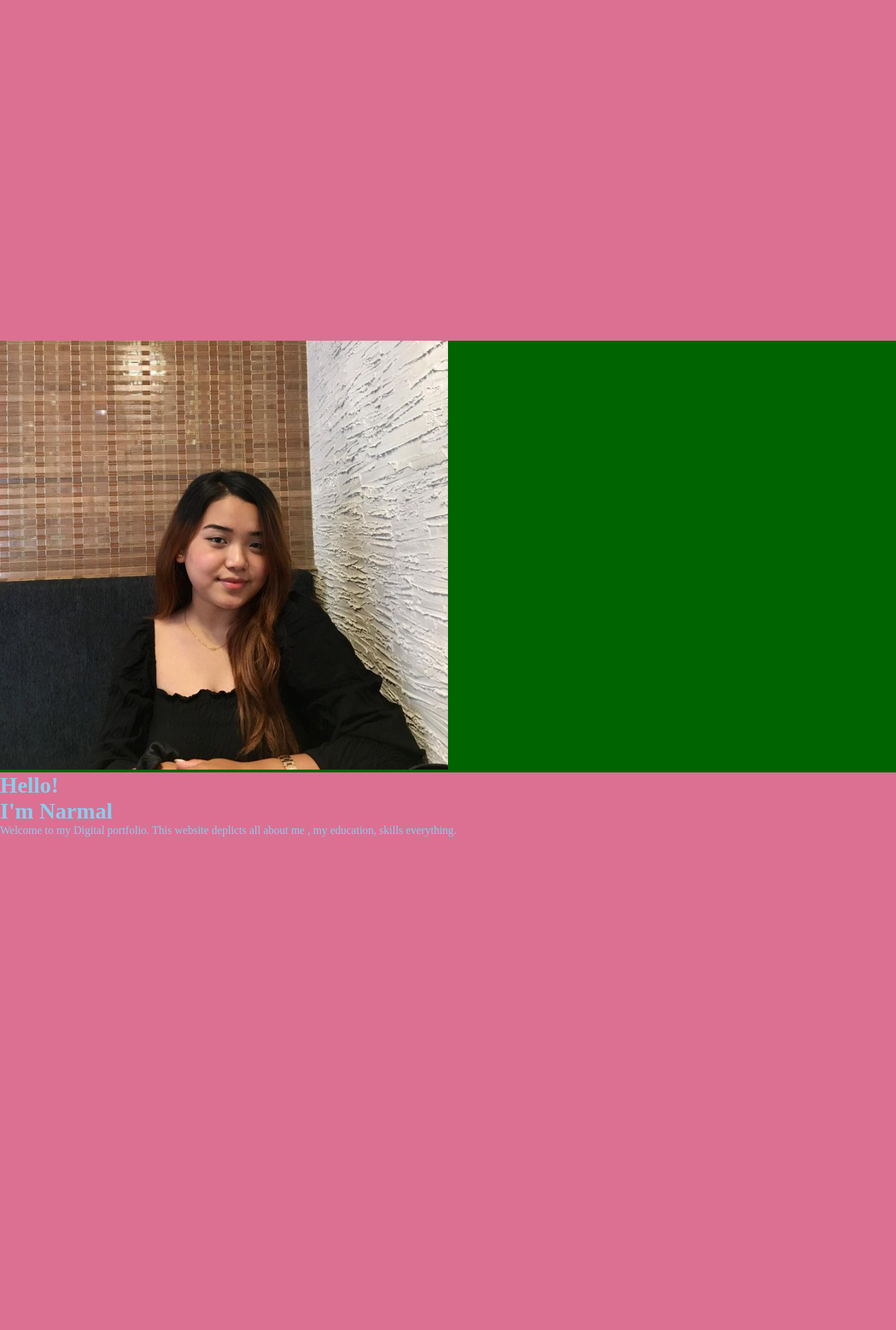
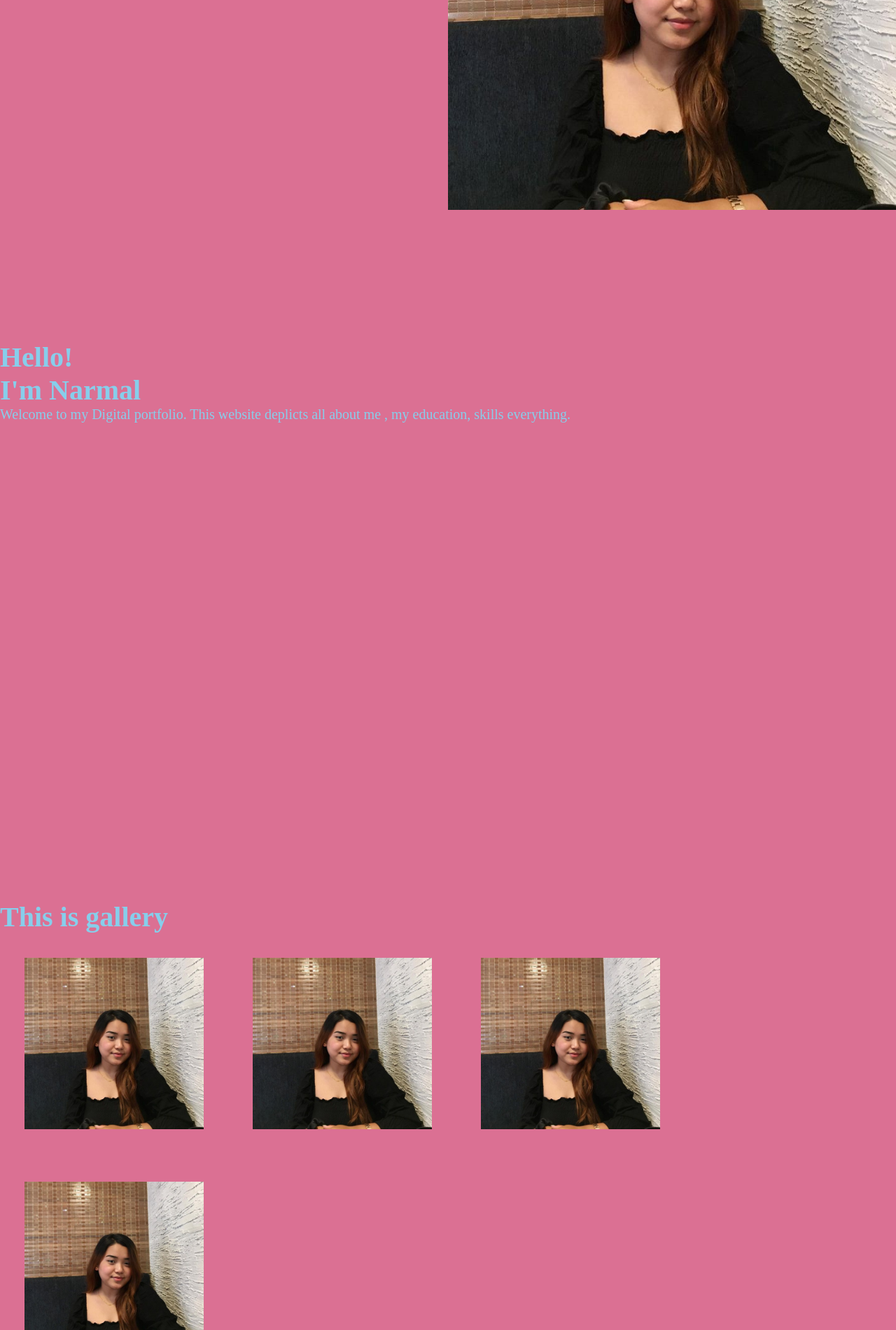
Before and after one commit to narmalgrg/webtechnologies, a plain HTML site: page portfolio/index.html in a window 1280 px wide. Shown: the part 313-2214 px from the top of the page at 70% size. Drawn offline with Linux system fonts and the light colour scheme.

Commit message:
made changes in homepage and gallery

```diff
--- a/portfolio/css/style.css
+++ b/portfolio/css/style.css
@@ -15,13 +15,18 @@ body{
     background-repeat: no-repeat;
     background-position: center;
     background: black;
+    font-size: 40px;
 
+}
+.container{
+    font-size: 20px;
 }
 #about-me, #gallery, #education, #contact,  #references{
     height: 100vh;
 }
 #about-me{
     background:  palevioletred;
+
 }
 #gallery{
     background:  palevioletred;
@@ -34,6 +39,9 @@ body{
 }
 
 #references{
+    background: palevioletred;
+}
+#home{
     background: palevioletred;
 }
 .page-overly{
@@ -77,8 +85,29 @@ body{
     text-align:start;
     margin-right: 50px;
 }
-.image{
-    width: 40%;
-    margin-right: 50px;
+.profile-image img{
+    width: 100%;
+
 
 }
+.left-section, .right-section{
+width: 50%;
+float: left;
+display: inline-block;
+height: 100vh;
+}
+#about-me .description {
+    text-align: center;
+    padding: 100px;
+}
+.gallery-container{
+    display: block;
+}
+.gallary-image{
+    float: left;
+    width: 20%;
+    margin: 35px;
+}
+.gallary-image img{
+    width: 100%;
+}
--- a/portfolio/index.html
+++ b/portfolio/index.html
@@ -9,17 +9,6 @@
 </head>
 <body>
     <div id="wrapper">
-        <div id="home" class="container-top">
-            <div class="page-overly">
-                <div class="header-text">
-                    <h2>Hi, There</h2>
-                    <h1> I'm Narmal Gurung</h1>
-                    <p> I'm a Student</p>
-
-
-
-
-                </div>
         <div class="header-section">
             <ul>
                 <li> <a href="#home"> Home</a> </li>
@@ -30,11 +19,23 @@
                 <li> <a href="#references"> References</a> </li>
             </ul>
         </div>
+    </div>
+        <div id="home" class="container-top">
+            <div class ="left-section">
+                <div class="header-text">
+                    <h2>Hi, There</h2>
+                    <h1> I'm Narmal Gurung</h1>
+                    <p> I'm a Student</p>
 
                 </div>
-        <div class ="image">
+            </div>
+               <div class="right-section">
+                    <div class =" profile-image">
                        <img src="profile.png">
                     </div>
+               </div>
+        </div>
+
         <div id="about-me" class="container">
             <h1>Hello!</h1>
             <h1>I'm Narmal</h1>
@@ -42,6 +43,20 @@
         </div>
         <div id="gallery" class="container">
                 <h1>This is gallery</h1>
+                <div class="gallery-container">
+                    <div class ="gallary-image">
+                        <img src="profile.png">
+                    </div>
+                    <div class ="gallary-image">
+                        <img src="profile.png">
+                    </div>
+                    <div class ="gallary-image">
+                        <img src="profile.png">
+                    </div>
+                    <div class ="gallary-image">
+                        <img src="profile.png">
+                    </div>
+                </div>
         </div>
         <div id="contact" class="container">
             <h1> Contact me</h1>
```
Lines whose indentation alone changed are shown as unchanged.
